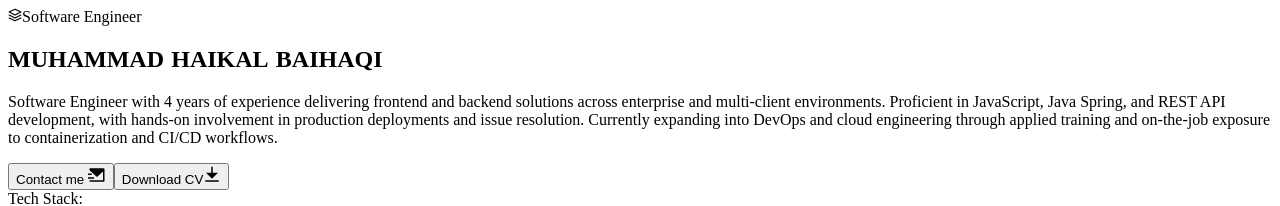
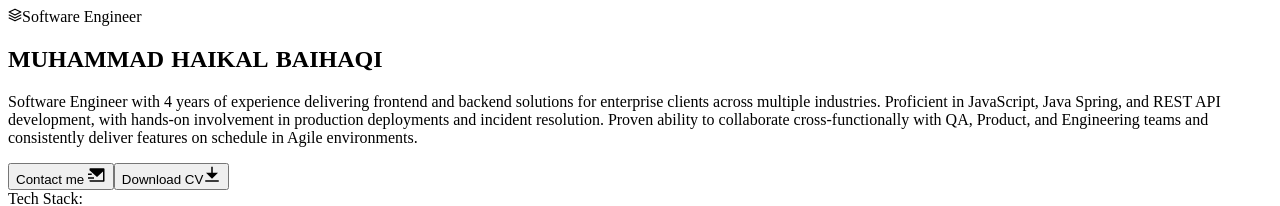
Before and after one commit to BlancIt/portfolio-project, a Next.js app: page / in a window 1280 px wide. Shown: the top 206 px of the page. Built offline with nearby package versions, Linux system fonts and the light colour scheme; no server answers.

Commit message:
edited summary

```diff
--- a/src/components/Other/InitialHome/InitialHome.tsx
+++ b/src/components/Other/InitialHome/InitialHome.tsx
@@ -297,15 +297,13 @@ const InitialHome = () => {
             >
               <span className="text-primary font-semibold">Software Engineer</span>{' '}
               with 4 years of experience delivering frontend and backend solutions
-              across enterprise and multi-client environments. Proficient in{' '}
+              for enterprise clients across multiple industries. Proficient in{' '}
               <span className="text-primary font-semibold">JavaScript</span>,{' '}
               <span className="text-primary font-semibold">Java Spring</span>, and{' '}
               <span className="text-primary font-semibold">REST API development</span>, with hands-on involvement in production
-              deployments and issue resolution. Currently expanding into{' '}
-              <span className="text-primary font-semibold">DevOps</span> and{' '}
-              <span className="text-primary font-semibold">cloud engineering</span>{' '}
-              through applied training and on-the-job exposure to containerization
-              and CI/CD workflows.
+              deployments and incident resolution. Proven ability to collaborate
+              cross-functionally with QA, Product, and Engineering teams and
+              consistently deliver features on schedule in Agile environments.
             </motion.p>
 
             <motion.div
```
